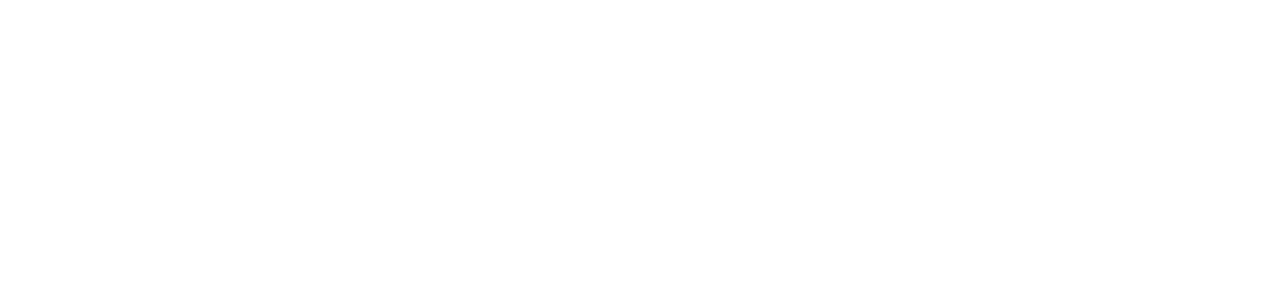
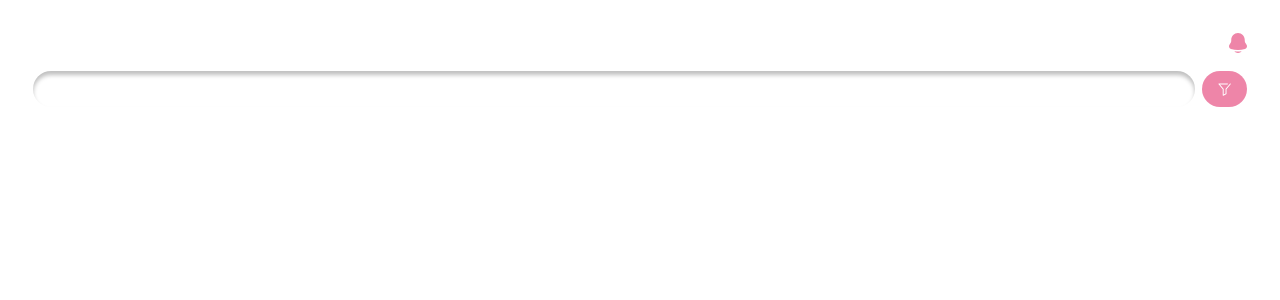
Before and after one commit to DavidLee9291/tonHack, a React (Vite) app: page /tonHack/search in a window 1280 px wide. Before the commit this address had no page. Shown: the top 300 px of the page. Built offline with nearby package versions, Linux system fonts and the light colour scheme; the HTML template or start-up script is replaced by a standard one.

Commit message:
Search 생성 SearchBar 적용

```diff
--- a/src/App.tsx
+++ b/src/App.tsx
@@ -1,6 +1,7 @@
 import "./App.css";
 import { BrowserRouter, Route, Routes } from "react-router-dom";
 import Main from "./pages/Main";
+import Search from "./pages/Search/Search";
 
 function App() {
   return (
@@ -8,6 +9,7 @@
       <BrowserRouter>
         <Routes>
           <Route path="/tonHack" element={<Main />} />
+          <Route path="/tonHack/search" element={<Search />} />
         </Routes>
       </BrowserRouter>
     </div>
--- a/src/components/Menu/MainBottom.tsx
+++ b/src/components/Menu/MainBottom.tsx
@@ -1,4 +1,5 @@
 import React from "react";
+import { Link } from "react-router-dom"; // Link 추가
 import search from "../../assets/search.svg";
 import home from "../../assets/home.svg";
 import gear from "../../assets/gear.svg";
@@ -27,11 +28,13 @@
           alignItems: "center",
         }}
       >
-        <img
-          src={search}
-          alt="search"
-          style={{ width: "21px", height: "auto" }}
-        />
+        <Link to="search">
+          <img
+            src={search}
+            alt="search"
+            style={{ width: "21px", height: "auto", cursor: "pointer" }}
+          />
+        </Link>
         <img src={home} alt="home" style={{ width: "21px", height: "auto" }} />
         <img
           src={gear}
--- /dev/null
+++ b/src/components/Search/SearchBar.tsx
@@ -0,0 +1,42 @@
+import Paper from "@mui/material/Paper";
+import InputBase from "@mui/material/InputBase";
+import IconButton from "@mui/material/IconButton";
+import filter from "../../assets/filter.svg";
+import { Grid } from "@mui/material";
+
+export default function SearchBar() {
+  return (
+    <Grid container item xs={12} sx={{ justifyContent: "space-between" }}>
+      <Paper
+        component="form"
+        sx={{
+          p: "2px 4px",
+          display: "flex",
+          alignItems: "center",
+          width: "calc(100% - 60px)",
+          background: "#FFF",
+          boxShadow: "0px 4px 4px 0px rgba(0, 0, 0, 0.25) inset",
+          borderRadius: "45.294px",
+        }}
+      >
+        <InputBase sx={{ ml: 1, flex: 1 }} />
+      </Paper>
+      <IconButton
+        type="button"
+        sx={{
+          p: "10px 20px",
+          background: "#EE85A8",
+          width: "45.235px",
+          borderRadius: "18px",
+        }}
+        aria-label="filter"
+      >
+        <img
+          src={filter}
+          alt="filter"
+          style={{ width: "13px", height: "auto" }}
+        />
+      </IconButton>
+    </Grid>
+  );
+}
--- /dev/null
+++ b/src/pages/Search/Search.tsx
@@ -0,0 +1,18 @@
+import { Grid } from "@mui/material";
+import "/src/App.css";
+import "/src/index.css";
+import bell from "../../assets/bell.svg";
+import SearchBar from "../../components/Search/SearchBar";
+
+export default function Search(): JSX.Element {
+  return (
+    <Grid container item sx={{ backgroud: "#F5F5F5" }}>
+      <Grid container item xs={12} sx={{ justifyContent: "flex-end" }}>
+        <img src={bell} alt="bell" style={{ width: "18px", height: "20px" }} />
+      </Grid>
+      <Grid container item sx={{ textAlign: "left", marginTop: "18px" }}>
+        <SearchBar />
+      </Grid>
+    </Grid>
+  );
+}
```
Also changed, not shown: src/assets/filter.svg (added).
